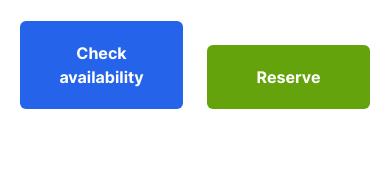
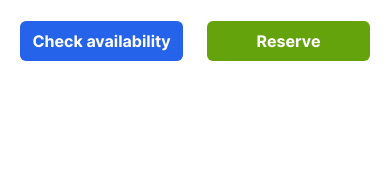
Before and after one commit to site23msg/renathome, a website: page index.html in a window 390 px wide. Shown: the part 872-1050 px from the top of the page. Drawn offline with nearby package versions, Linux system fonts and the light colour scheme; files that its build step writes are made by us from their sources.

Commit message:
fixed button

```diff
--- a/index.html
+++ b/index.html
@@ -166,11 +166,11 @@
                             <option value="">10</option>
                         </select>
                     </div>
-                    <div>
-                        <button class="bg-blue-600 p-5 md:px-4 md:py-2 rounded-md text-white font-bold">Check availability</button>
+                    <div class="h-16">
+                        <button class="bg-blue-600 py-2 px-2 w-full md:px-4 md:py-2 rounded-md text-white font-bold">Check availability</button>
                     </div>
-                    <div class="md:hidden">
-                        <button class="bg-lime-600 p-5 rounded-md text-white w-full font-bold">Reserve</button>
+                    <div class="h-16 md:hidden">
+                        <button class="bg-lime-600 rounded-md py-2 text-white w-full font-bold">Reserve</button>
                     </div>
                 </div>
             </div>
```
